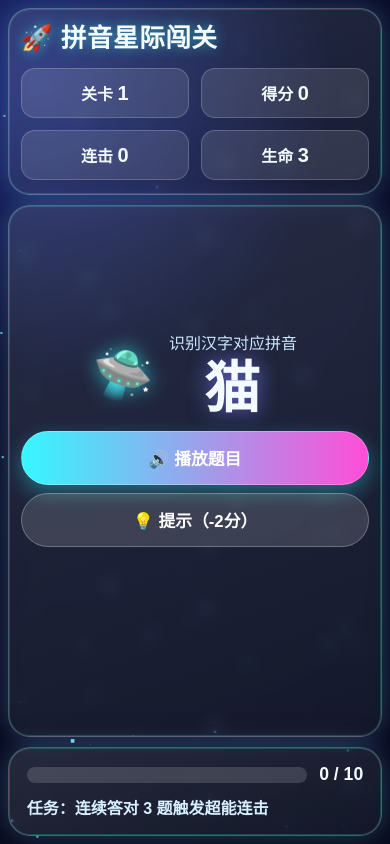
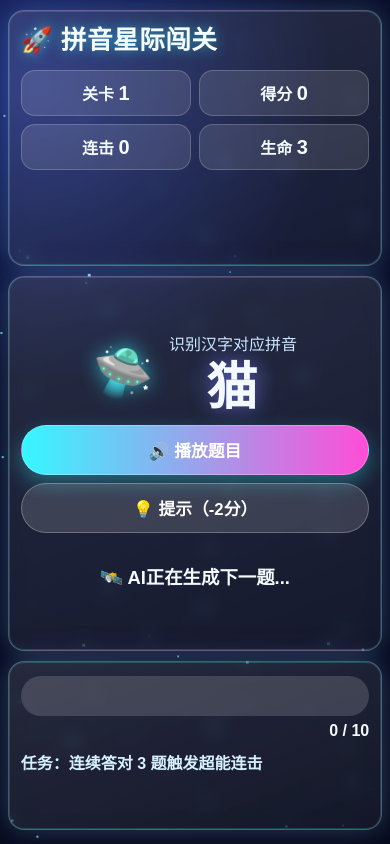
Before and after one commit to lanmao-5125/pingying, a website: page index.html in a window 390 px wide. Drawn offline with Linux system fonts and the light colour scheme; no server answers.

Commit message:
fix: avoid repeated questions and improve mobile H5 responsive layout

```diff
--- a/script.js
+++ b/script.js
@@ -1,5 +1,5 @@
 const totalRounds = 10;
-const s = { idx: 0, score: 0, lives: 3, combo: 0, locked: false, hinted: false, q: null, weakPoints: [] };
+const s = { idx: 0, score: 0, lives: 3, combo: 0, locked: false, hinted: false, q: null, weakPoints: [], recentWords: [] };
 const $ = id => document.getElementById(id);
 const el = {
   level: $('level'), score: $('score'), lives: $('lives'), combo: $('combo'),
@@ -19,7 +19,7 @@
 async function aiQuestion(){
   const r = await fetch('/api/ai/generate-question', {
     method:'POST', headers:{'Content-Type':'application/json'},
-    body: JSON.stringify({ age:'3-7', weakPoints: s.weakPoints.slice(-3) })
+    body: JSON.stringify({ age:'3-7', weakPoints: s.weakPoints.slice(-3), recentWords: s.recentWords.slice(-4) })
   });
   const data = await r.json();
   return data.question;
@@ -45,14 +45,26 @@
 function warn(){const st=document.querySelector('.stage');st.classList.add('shake');setTimeout(()=>st.classList.remove('shake'),350)}
 
 async function render(){
-  s.locked=false; s.hinted=false; el.feedback.textContent=''; el.nextBtn.classList.add('hidden');
-  s.q = await aiQuestion();
-  el.emoji.textContent=s.q.emoji||'🧩'; el.word.textContent=s.q.word;
+  s.locked=true; s.hinted=false;
+  el.feedback.textContent='🛰️ AI正在生成下一题...';
+  el.nextBtn.classList.add('hidden');
   el.choices.innerHTML='';
+
+  const q = await aiQuestion();
+  s.q = q;
+  if (q?.word) {
+    s.recentWords.push(q.word);
+    s.recentWords = s.recentWords.slice(-6);
+  }
+
+  el.emoji.textContent=s.q.emoji||'🧩';
+  el.word.textContent=s.q.word;
+  el.feedback.textContent='';
   shuffle(s.q.choices).forEach(c=>{
     const b=document.createElement('button'); b.className='choice'; b.textContent=c;
     b.onclick=()=>pick(b,c,s.q.pinyin); el.choices.appendChild(b);
   });
+  s.locked=false;
   update();
 }
 
@@ -75,10 +87,15 @@
   el.nextBtn.classList.remove('hidden');
 }
 
-async function next(){ s.idx+=1; if(s.idx>=totalRounds){finish(true);return;} await render(); }
+async function next(){
+  if (s.locked) return;
+  s.idx+=1;
+  if(s.idx>=totalRounds){finish(true);return;}
+  await render();
+}
 function hint(){ if(s.hinted||s.locked)return; s.hinted=true; s.score=Math.max(0,s.score-2); const wrong=[...document.querySelectorAll('.choice')].filter(b=>b.textContent!==s.q.pinyin); if(wrong.length)wrong[Math.floor(Math.random()*wrong.length)].style.opacity=.25; el.feedback.textContent='💡 已排除一个错误答案（-2分）'; update(); }
 function finish(ok){ el.barFill.style.width='100%'; el.progressText.textContent=`${totalRounds} / ${totalRounds}`; el.resultModal.classList.remove('hidden'); if(ok){el.resultTitle.textContent='🏆 星舰通关成功！'; el.resultDesc.textContent=`总分 ${s.score}，你是拼音银河小英雄！`;} else {el.resultTitle.textContent='🌟 差一点点就成功啦'; el.resultDesc.textContent=`本次得分 ${s.score}，再挑战一次会更强！`;} }
-async function restart(){ s.idx=0;s.score=0;s.lives=3;s.combo=0;s.weakPoints=[]; el.resultModal.classList.add('hidden'); await render(); }
+async function restart(){ s.idx=0;s.score=0;s.lives=3;s.combo=0;s.weakPoints=[];s.recentWords=[]; el.resultModal.classList.add('hidden'); await render(); }
 
 el.nextBtn.onclick=next; el.restartBtn.onclick=restart;
 el.speakBtn.onclick=()=>{ if(s.q) speak(`${s.q.word}，请选出正确拼音`) };
--- a/styles.css
+++ b/styles.css
@@ -10,7 +10,8 @@
 html,body{
   margin:0;
   height:100%;
-  overflow:hidden;
+  overflow-x:hidden;
+  overflow-y:hidden;
   font-family:"PingFang SC","Microsoft YaHei","Noto Sans SC",sans-serif;
   color:#f4fbff;
   background:radial-gradient(circle at 10% 10%,#1d2c78 0,#090f2a 35%,#070b1d 100%);
@@ -21,12 +22,12 @@
   position:relative;
   z-index:1;
   width:min(1100px,95%);
-  height:100dvh;
+  min-height:100dvh;
   margin:0 auto;
-  padding:12px 0;
+  padding:10px 0;
   display:grid;
   grid-template-rows:auto 1fr auto;
-  gap:12px;
+  gap:10px;
 }
 .glass{background:linear-gradient(160deg,#ffffff1f,#ffffff0d);backdrop-filter:blur(8px);border-radius:22px}
 .neon-border{border:1px solid #ffffff40;box-shadow:0 0 0 1px #36f7ff30 inset,0 0 24px #36f7ff2f,0 0 40px #ff4dd81a}
@@ -136,11 +137,16 @@
   .choice{min-height:86px;font-size:2rem}
 }
 @media (max-width:640px){
-  .app{width:min(96%,96%);padding:8px 0;gap:10px}
-  .hud,.stage{padding:14px 12px}
-  .btn{width:100%}
-  .actions{gap:8px;margin:12px 0 10px}
-  .hanzi{font-size:3.5rem}
-  .feedback{font-size:1.2rem;min-height:30px}
-  .choice{min-height:72px;font-size:1.8rem}
+  html,body{height:auto;min-height:100%;overflow-y:auto;}
+  .app{width:96%;min-height:100dvh;padding:10px 0 14px;gap:10px;grid-template-rows:auto auto auto}
+  .hud,.stage,.bottom{padding:14px 12px;border-radius:16px}
+  .chips{grid-template-columns:repeat(2,1fr);gap:8px}
+  .chip{padding:10px 8px;font-size:1rem}
+  .btn{width:100%;padding:12px 16px}
+  .actions{gap:8px;margin:10px 0}
+  .hanzi{font-size:3.2rem}
+  .feedback{font-size:1.15rem;min-height:28px}
+  .choice{min-height:68px;font-size:1.55rem;padding:12px 8px}
+  .progress-wrap{flex-direction:column;align-items:stretch;gap:6px}
+  #progressText{text-align:right;font-size:1rem}
 }
```
Also changed, not shown: server.js (+15 -6 lines).
